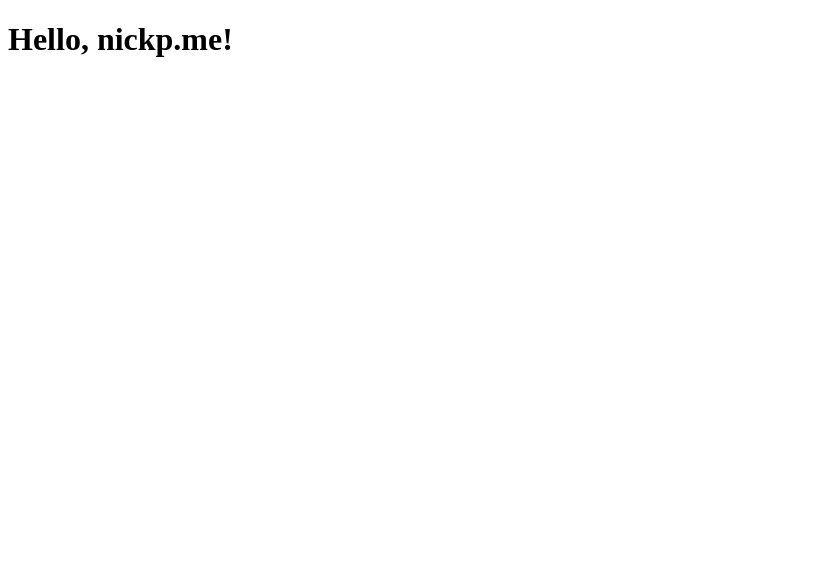
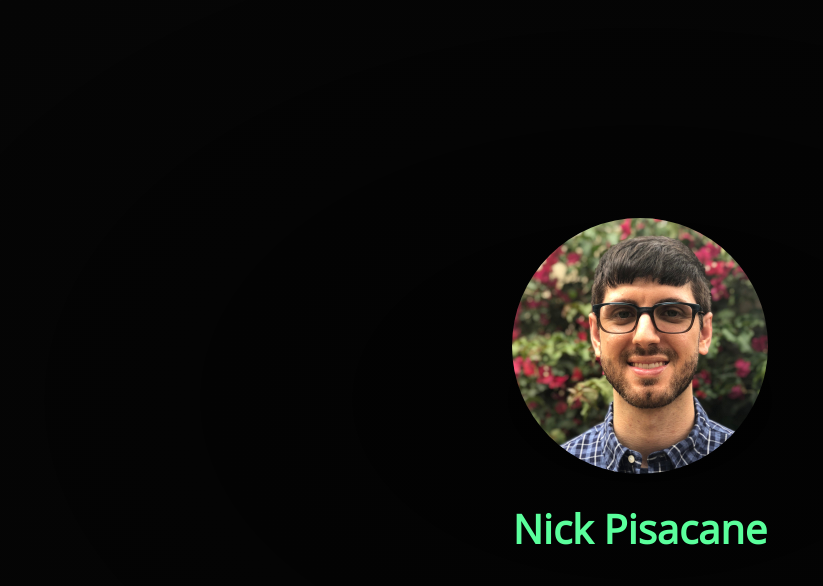
Before and after one commit to nickpisacane/nickp.me, a website built with webpack: page public/index.html in a window 1280 px wide. Shown: the whole page, without its empty margins (0-823 px from the left). Built offline with nearby package versions, Linux system fonts and the light colour scheme.

Commit message:
htmls and stylez

```diff
--- a/public/css/main.css
+++ b/public/css/main.css
@@ -0,0 +1,76 @@
+/* Global Vars */
+
+/* Boiler-plate */
+
+* {
+  box-sizing: border-box;
+}
+
+body {
+  margin: 0;
+  padding: 0;
+  height: 100vh;
+  width: 100vw;
+  font-family: 'Open Sans', sans-serif;
+  font-size: 16px;
+  background: rgba(2, 2, 2, 0.98);
+}
+
+h1 {
+  font-size: 2.5rem;
+}
+h2 {
+  font-size: 2.25rem;
+}
+h3 {
+  font-size: 2rem;
+}
+h4 {
+  font-size: 1.75rem;
+}
+h5 {
+  font-size: 1.5rem;
+}
+h6 {
+  font-size: 1.25rem;
+}
+p {
+  font-size: 1rem;
+}
+
+/* Styles */
+
+#art {
+  position: fixed;
+  top: 0;
+  left: 0;
+  z-index: -1;
+  width: 100vw;
+  height: 100vh;
+}
+
+.container {
+  display: flex;
+  justify-content: center;
+  align-items: center;
+  height: 100vh;
+  background: radial-gradient(rgba(2, 2, 2, 0.98), rgba(0, 0, 0, 0));
+}
+
+.info {
+  display: flex;
+  justify-content: space-around;
+  flex-direction: column;
+  align-items: center;
+}
+
+.info__img {
+  border-radius: 50%;
+  max-width: 100%;
+  width: 256px;
+  height: auto;
+}
+
+.info__name {
+  color: #5aff9c;
+}
--- a/public/index.html
+++ b/public/index.html
@@ -12,10 +12,21 @@
       content="I'm a software engineer that does stuff..."
     />
 
+    <link
+      href="https://fonts.googleapis.com/css?family=Open+Sans"
+      rel="stylesheet"
+    />
     <link rel="stylesheet" href="/css/main.css" />
   </head>
   <body>
-    <h1>Hello, nickp.me!</h1>
+    <div id="art"></div>
+    <div class="container">
+      <div class="info">
+        <img src="/img/me.jpg" class="info__img" />
+        <h1 class="info__name">Nick Pisacane</h1>
+        <div class="info__links"></div>
+      </div>
+    </div>
     <script src="/js/main.js"></script>
   </body>
 </html>
```
